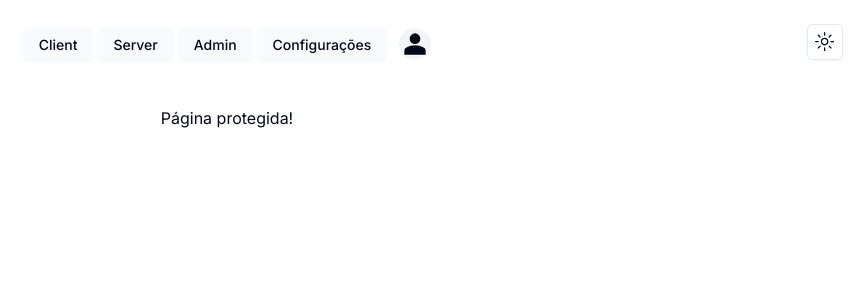
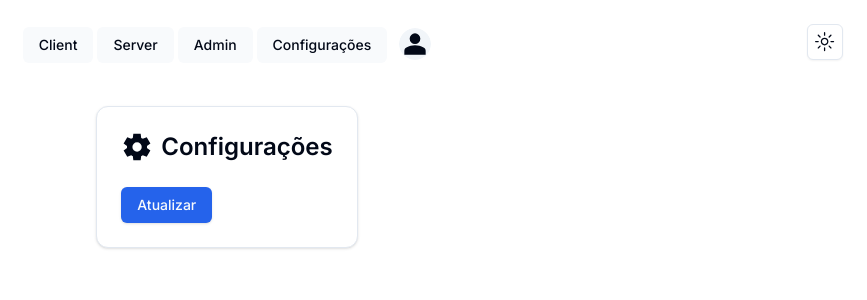
Before and after one commit to felipefl200/nextauth, a Next.js app: page /settings in a window 1280 px wide. Shown: the top 300 px of the page, without its empty margins (413-1280 px from the left). Built offline with nearby package versions, Linux system fonts and the light colour scheme; no server answers.

Commit message:
Setting account - AuthJS

```diff
--- /dev/null
+++ b/src/actions/account.ts
@@ -0,0 +1,12 @@
+import { db } from "@/lib/db"
+
+export const getAccountByUserId = async (userId: string) => {
+    try {
+        const account = await db.account.findFirst({
+            where: { userId }
+        })
+        return account
+    } catch {
+        return null
+    }
+}
--- /dev/null
+++ b/src/actions/settings.ts
@@ -0,0 +1,26 @@
+'use server'
+
+import { z } from 'zod'
+import { currentUser } from '@/lib/authUtils'
+import { db } from '@/lib/db'
+import { SettingsSchema } from '@/schemas'
+import { getUserById } from './user'
+
+export const settings = async (
+    values: z.infer<typeof SettingsSchema>
+) => {
+    const user = await currentUser()
+
+    if (!user) return { error: 'Unauthorized' }
+
+    const dbUser = await getUserById(user.id)
+    if (!user) return { error: 'Unauthorized' }
+
+    await db.user.update({
+        where: { id: dbUser?.id },
+        data: {
+            ...values
+        }
+    })
+    return { success: 'Settings Updated' }
+}
--- a/src/app/(protected)/settings/page.tsx
+++ b/src/app/(protected)/settings/page.tsx
@@ -1,16 +1,34 @@
 'use client'
 
-import { useCurrentUser } from '@/hooks/use-current-user'
+import { Card, CardContent, CardHeader } from '@/components/ui/card'
+import { Icons } from '@/components/icons'
+import { settings } from '@/actions/settings'
+import { Button } from '@/components/ui/button'
+import { useTransition } from 'react'
+import { useSession } from 'next-auth/react'
 
 export default function SettingPage() {
-    const user = useCurrentUser()
+    const { update } = useSession()
+    const [isPending, startTransition] = useTransition()
+    const onClick = () => {
+        startTransition(() => {
+            settings({
+                name: 'Felipe França',
+            }).then(() => {
+                update()
+            })
+        })
+    }
     return (
-        <div>
-            <div>
-                <h1>Página protegida!</h1>
-                <pre>{JSON.stringify(user, null, 2)}</pre>
-            </div>
-            <div></div>
-        </div>
+        <Card className="w-600px">
+            <CardHeader>
+                <p className="flex items-center justify-center gap-2 text-center text-2xl font-semibold">
+                    <Icons.settingsIcon /> Configurações
+                </p>
+            </CardHeader>
+            <CardContent>
+                <Button onClick={onClick}>Atualizar</Button>
+            </CardContent>
+        </Card>
     )
 }
--- a/src/components/icons.tsx
+++ b/src/components/icons.tsx
@@ -77,4 +77,12 @@ export const Icons = {
             />
         </svg>
     ),
+    settingsIcon: (props: IconProps) => (
+        <svg xmlns="http://www.w3.org/2000/svg" width="32" height="32" viewBox="0 0 24 24" {...props}>
+            <path
+                fill="currentColor"
+                d="m9.25 22l-.4-3.2q-.325-.125-.612-.3t-.563-.375L4.7 19.375l-2.75-4.75l2.575-1.95Q4.5 12.5 4.5 12.338v-.675q0-.163.025-.338L1.95 9.375l2.75-4.75l2.975 1.25q.275-.2.575-.375t.6-.3l.4-3.2h5.5l.4 3.2q.325.125.613.3t.562.375l2.975-1.25l2.75 4.75l-2.575 1.95q.025.175.025.338v.674q0 .163-.05.338l2.575 1.95l-2.75 4.75l-2.95-1.25q-.275.2-.575.375t-.6.3l-.4 3.2zm2.8-6.5q1.45 0 2.475-1.025T15.55 12q0-1.45-1.025-2.475T12.05 8.5q-1.475 0-2.488 1.025T8.55 12q0 1.45 1.013 2.475T12.05 15.5"
+            />
+        </svg>
+    ),
 }
--- a/src/components/navbar-menu.tsx
+++ b/src/components/navbar-menu.tsx
@@ -43,7 +43,7 @@ export function NavbarMenu() {
                     </Link>
                 </NavigationMenuItem>
                 <NavigationMenuItem>
-                    <Link href="/" legacyBehavior passHref>
+                    <Link href="/settings" legacyBehavior passHref>
                         <NavigationMenuLink
                             className={cn(navigationMenuTriggerStyle(), 'bg-slate-50 dark:bg-slate-900/50')}
                         >
--- a/src/providers/auth.ts
+++ b/src/providers/auth.ts
@@ -5,6 +5,7 @@ import authConfig from '@/providers/auth.config'
 import { getUserById } from '@/actions/user'
 import { UserRole } from '@prisma/client'
 import { getTwoFactorConfirmationByUserId } from '@/actions/two-factor-confirmation'
+import { getAccountByUserId } from '@/actions/account'
 
 export const {
     handlers: { GET, POST },
@@ -53,6 +54,12 @@ export const {
                 session.user.isTwoFactor = token.isTwoFactor as boolean
             }
 
+            if (session.user) {
+                session.user.name = token.name
+                session.user.email = token.email
+                session.user.isOAuth = token.isOAuth as boolean
+            }
+
             return session
         },
         async jwt({ token }) {
@@ -60,7 +67,11 @@ export const {
             const existingUser = await getUserById(token.sub)
 
             if (!existingUser) return token
+            const existingAccount = await getAccountByUserId(existingUser.id)
 
+            token.isOAuth = !!existingAccount
+            token.name = existingUser.name
+            token.email = existingUser.email
             token.role = existingUser.role
             token.isTwoFactor = existingUser.isTwoFactor
             return token
--- a/src/schemas/index.ts
+++ b/src/schemas/index.ts
@@ -1,4 +1,8 @@
 import { z } from 'zod'
+
+export const SettingsSchema = z.object({
+    name: z.optional(z.string())
+})
 
 export const LoginSchema = z.object({
     email: z
--- a/src/types/next-auth.d.ts
+++ b/src/types/next-auth.d.ts
@@ -5,6 +5,7 @@ import { type JWT } from 'next-auth/jwt'
 export type ExtendedUser = DefaultSession['user'] & {
     role: UserRole
     isTwoFactor: boolean
+    isOAuth: boolean
 }
 
 declare module 'next-auth' {
```
